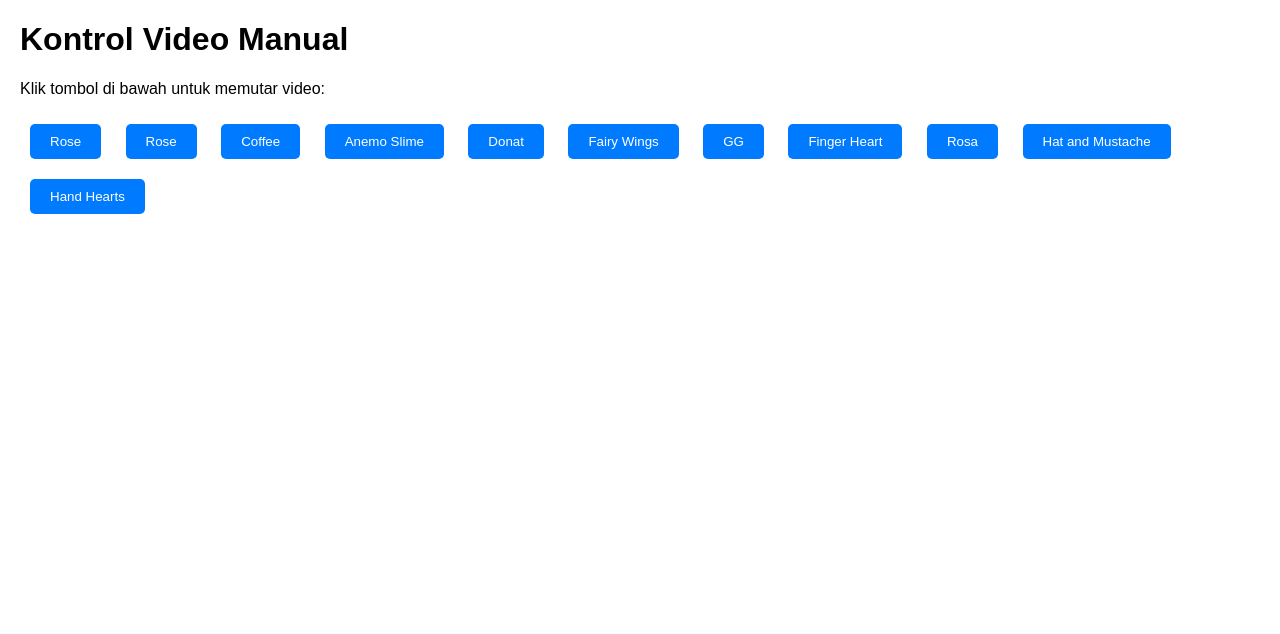
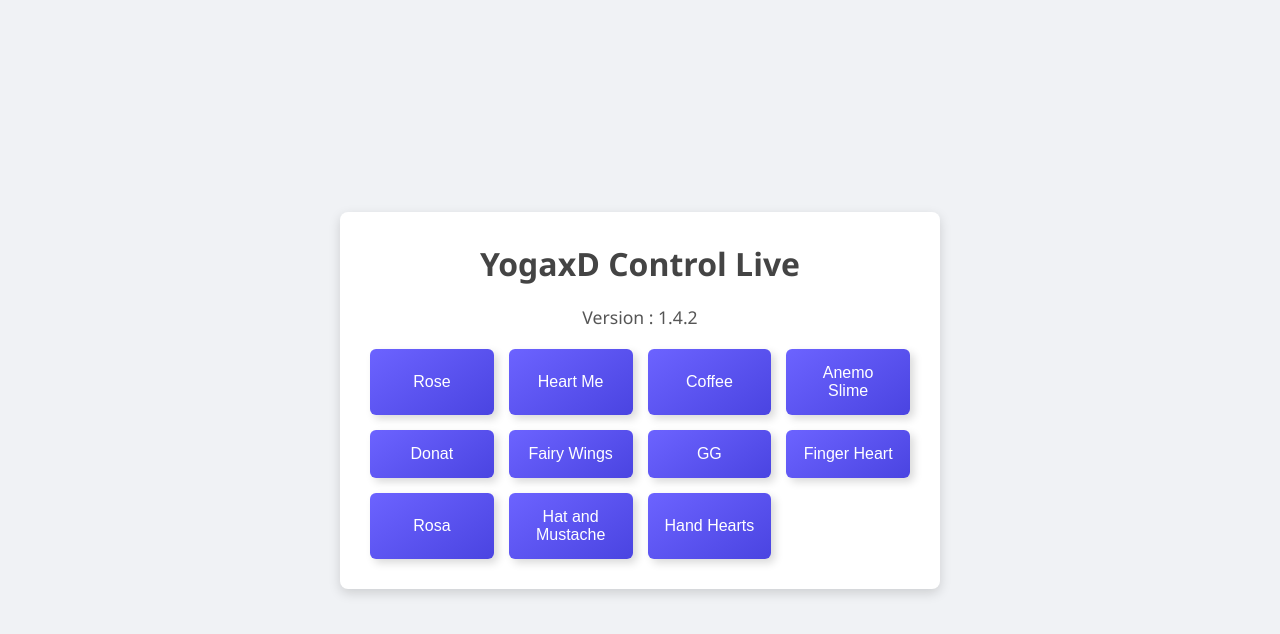
Before and after one commit to yogaxdd/JedagJedug-Live, a website: page public/dashboard.html in a window 1280 px wide. Drawn offline with Linux system fonts and the light colour scheme.

Commit message:
Update dashboard.html

```diff
--- a/public/dashboard.html
+++ b/public/dashboard.html
@@ -1,35 +1,96 @@
 <!DOCTYPE html>
 <html lang="en">
 <head>
-  <meta charset="UTF-8">
-  <meta name="viewport" content="width=device-width, initial-scale=1.0">
-  <title>Manual Video Control</title>
+  <meta charset="UTF-8" />
+  <meta name="viewport" content="width=device-width, initial-scale=1.0" />
+  <title>Kontrol Video Manual</title>
   <style>
+    /* Reset CSS */
+    * {
+      margin: 0;
+      padding: 0;
+      box-sizing: border-box;
+    }
+
     body {
-      font-family: Arial, sans-serif;
-      margin: 20px;
+      background: #f0f2f5;
+      font-family: 'Segoe UI', Tahoma, Geneva, Verdana, sans-serif;
+      color: #333;
+      display: flex;
+      justify-content: center;
+      align-items: center;
+      min-height: 100vh;
+      padding: 20px;
+    }
+
+    .container {
+      background: #fff;
+      padding: 30px;
+      border-radius: 8px;
+      box-shadow: 0 4px 12px rgba(0, 0, 0, 0.15);
+      width: 100%;
+      max-width: 600px;
+      text-align: center;
+    }
+
+    h1 {
+      margin-bottom: 20px;
+      font-size: 2rem;
+      color: #444;
+    }
+
+    p {
+      margin-bottom: 20px;
+      font-size: 1.1rem;
+      color: #555;
+    }
+
+    .grid {
+      display: grid;
+      grid-template-columns: repeat(auto-fit, minmax(120px, 1fr));
+      gap: 15px;
+    }
+
+    .video-button {
+      background: linear-gradient(145deg, #6c63ff, #4a44e1);
+      border: none;
+      color: #fff;
+      padding: 15px;
+      border-radius: 6px;
+      font-size: 1rem;
+      cursor: pointer;
+      transition: all 0.3s ease;
+      box-shadow: 4px 4px 8px rgba(0, 0, 0, 0.15),
+                  -4px -4px 8px rgba(255, 255, 255, 0.7);
+    }
+
+    .video-button:hover {
+      transform: translateY(-3px);
+      box-shadow: 6px 6px 12px rgba(0, 0, 0, 0.25),
+                  -6px -6px 12px rgba(255, 255, 255, 0.9);
+    }
+
+    @media (max-width: 500px) {
+      h1 {
+        font-size: 1.5rem;
+      }
+      p {
+        font-size: 1rem;
       }
       .video-button {
-      display: inline-block;
-      margin: 10px;
-      padding: 10px 20px;
-      background-color: #007bff;
-      color: white;
-      border: none;
-      border-radius: 5px;
-      cursor: pointer;
+        padding: 12px;
+        font-size: 0.9rem;
       }
-    .video-button:hover {
-      background-color: #0056b3;
     }
   </style>
 </head>
 <body>
-  <h1>Kontrol Video Manual</h1>
-  <p>Klik tombol di bawah untuk memutar video:</p>
-
+  <div class="container">
+    <h1>YogaxD Control Live</h1>
+    <p>Version : 1.4.2</p>
+    <div class="grid">
       <button class="video-button" data-gift-id="5655">Rose</button>
-  <button class="video-button" data-gift-id="7934">Rose</button>
+      <button class="video-button" data-gift-id="7934">Heart Me</button>
       <button class="video-button" data-gift-id="5333">Coffee</button>
       <button class="video-button" data-gift-id="7974">Anemo Slime</button>
       <button class="video-button" data-gift-id="5879">Donat</button>
@@ -39,14 +100,12 @@
       <button class="video-button" data-gift-id="8913">Rosa</button>
       <button class="video-button" data-gift-id="6427">Hat and Mustache</button>
       <button class="video-button" data-gift-id="5660">Hand Hearts</button>
-
+    </div>
     <script>
       const buttons = document.querySelectorAll('.video-button');
-
       buttons.forEach(button => {
         button.addEventListener('click', async () => {
           const giftId = button.getAttribute('data-gift-id');
-
           try {
             await fetch('/play-video', {
               method: 'POST',
@@ -61,5 +120,6 @@
         });
       });
     </script>
+  </div>
 </body>
 </html>
```
Lines whose indentation alone changed are shown as unchanged.
